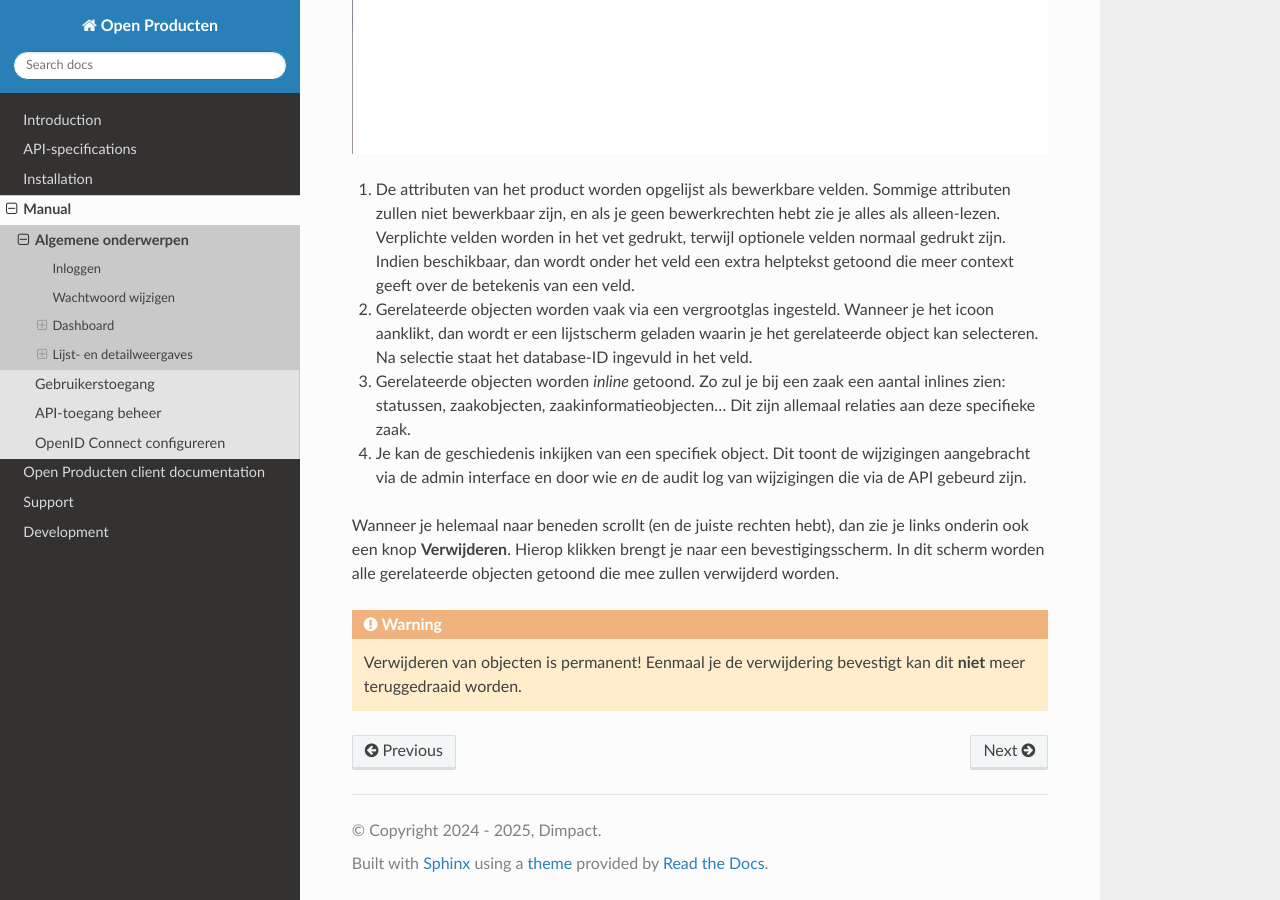
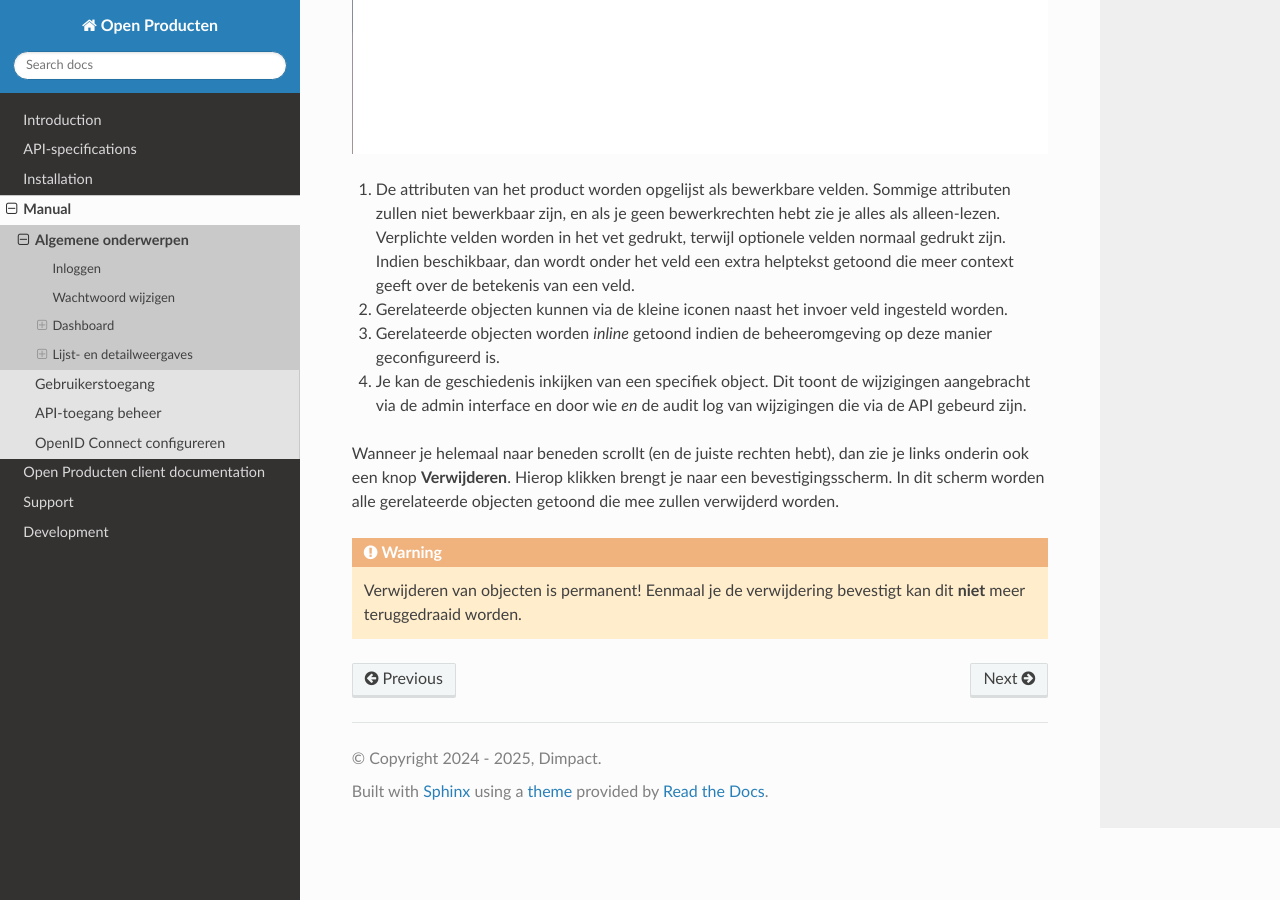
Before and after one commit to maykinmedia/open-producten, a Sphinx documentation site: the page built from docs/manual/general.rst, in a window 1280 px wide and 900 px high, scrolled down 5401 px. Built offline with Sphinx 7.4.7 and the Read the Docs theme 3.1.0, drawn with Linux system fonts in a browser that asks for light colours.

Commit message:
[#29] update documentation about inlines

```diff
--- a/docs/manual/general.rst
+++ b/docs/manual/general.rst
@@ -195,14 +195,11 @@ Als voorbeeld zie je (een deel van) de detailweergave van een product:
    onder het veld een extra helptekst getoond die meer context geeft over de
    betekenis van een veld.
 
-2. Gerelateerde objecten worden vaak via een vergrootglas ingesteld. Wanneer je
-   het icoon aanklikt, dan wordt er een lijstscherm geladen waarin je het
-   gerelateerde object kan selecteren. Na selectie staat het database-ID
-   ingevuld in het veld.
+2. Gerelateerde objecten kunnen via de kleine iconen naast het invoer veld
+   ingesteld worden.
 
-3. Gerelateerde objecten worden *inline* getoond. Zo zul je bij een zaak een
-   aantal inlines zien: statussen, zaakobjecten, zaakinformatieobjecten...
-   Dit zijn allemaal relaties aan deze specifieke zaak.
+3. Gerelateerde objecten worden *inline* getoond indien de beheeromgeving
+   op deze manier geconfigureerd is.
 
 4. Je kan de geschiedenis inkijken van een specifiek object. Dit toont de
    wijzigingen aangebracht via de admin interface en door wie *en* de audit log
```
